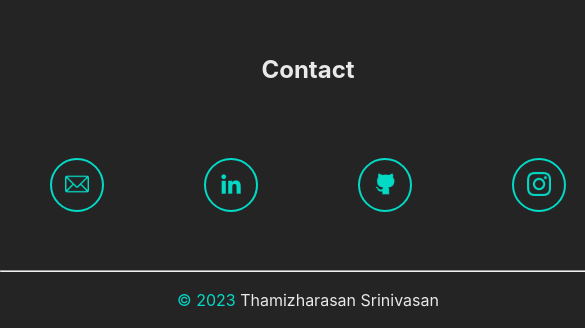
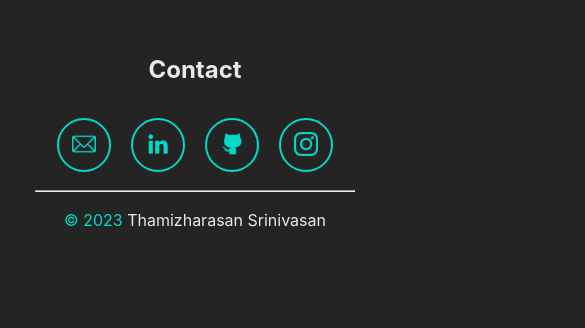
Before and after one commit to srinithamizh/thamizharasan-srinivasan, a React (Vite) app: page / in a window 390 px wide. Shown: the part 1676-2004 px from the top of the page, 585 px wide, since content can reach past the window. After the commit the page ends 1924 px from the top, so only its background shows below. Built offline with nearby package versions, Linux system fonts and the light colour scheme.

Commit message:
Fix: Test-Zoomed View by adding media query

```diff
--- a/src/components/about/About.tsx
+++ b/src/components/about/About.tsx
@@ -1,10 +1,10 @@
-import AboutCss from './About.module.css'
+import './About.css'
 const About = () => {
     return (
         <>
-            <section id="about" className={AboutCss.about}>
+            <section id="about" className="about">
                 <h2>About Me</h2>
-                <div className={AboutCss.card}>
+                <div className="">
 
                 </div>
             </section>
--- a/src/components/footer/Footer.tsx
+++ b/src/components/footer/Footer.tsx
@@ -29,7 +29,7 @@ const Footer = () => {
     const year: number = new Date().getFullYear();
 
     return (
-        <div className="footer">
+        <div id="footer" className="footer">
             <h2>Contact</h2>
             <div className="social-media-link flex row">
                 {socialMediaLink.map((socialMedia) =>
--- a/src/index.css
+++ b/src/index.css
@@ -21,5 +21,14 @@ body {
   display: flex;
   min-width: 320px;
   min-height: 100vh;
-  width: 100%;
 }
+
+@media only screen and (max-width: 767px) {
+  #home, #about, #footer{
+      width: 320px;
+  }
+
+  .icon {
+      margin: 10px !important;
+  }
+}
```
Also changed, not shown: src/components/about/About.css (renamed from src/components/about/About.module.css).
